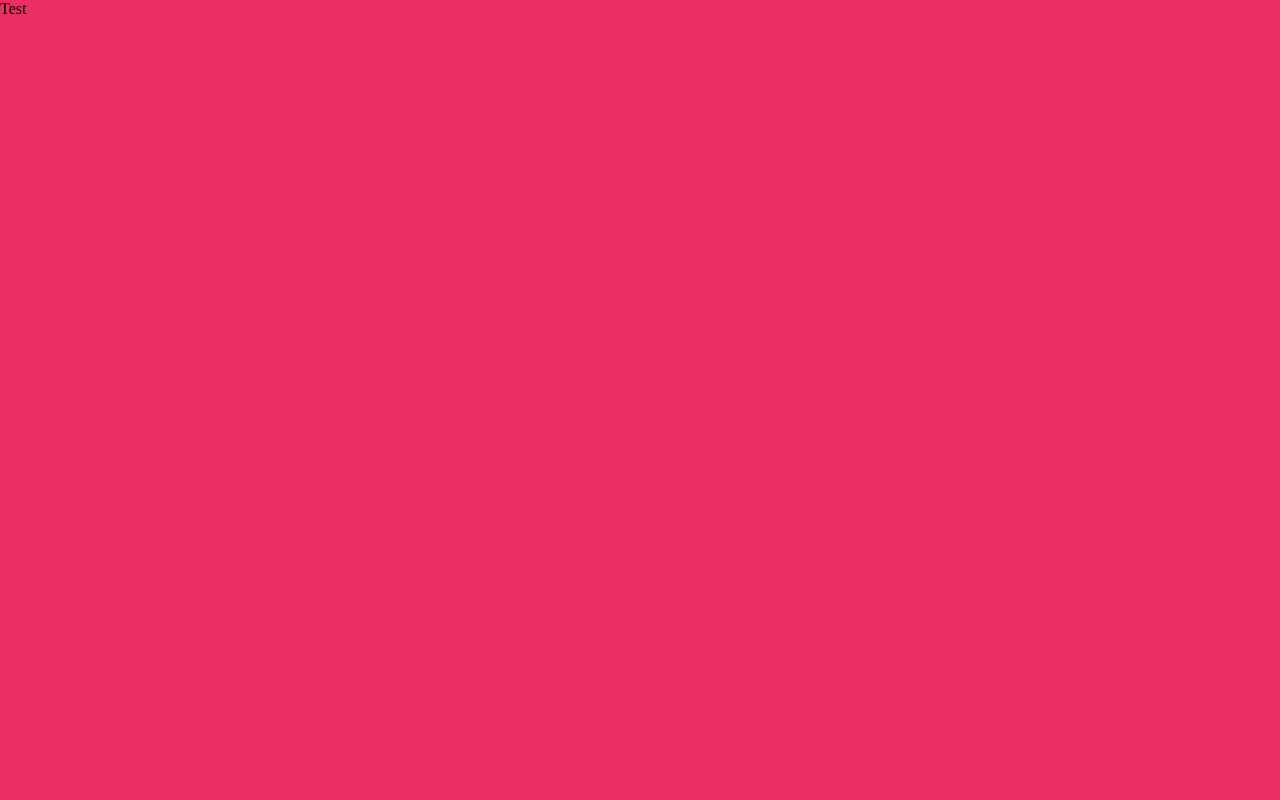
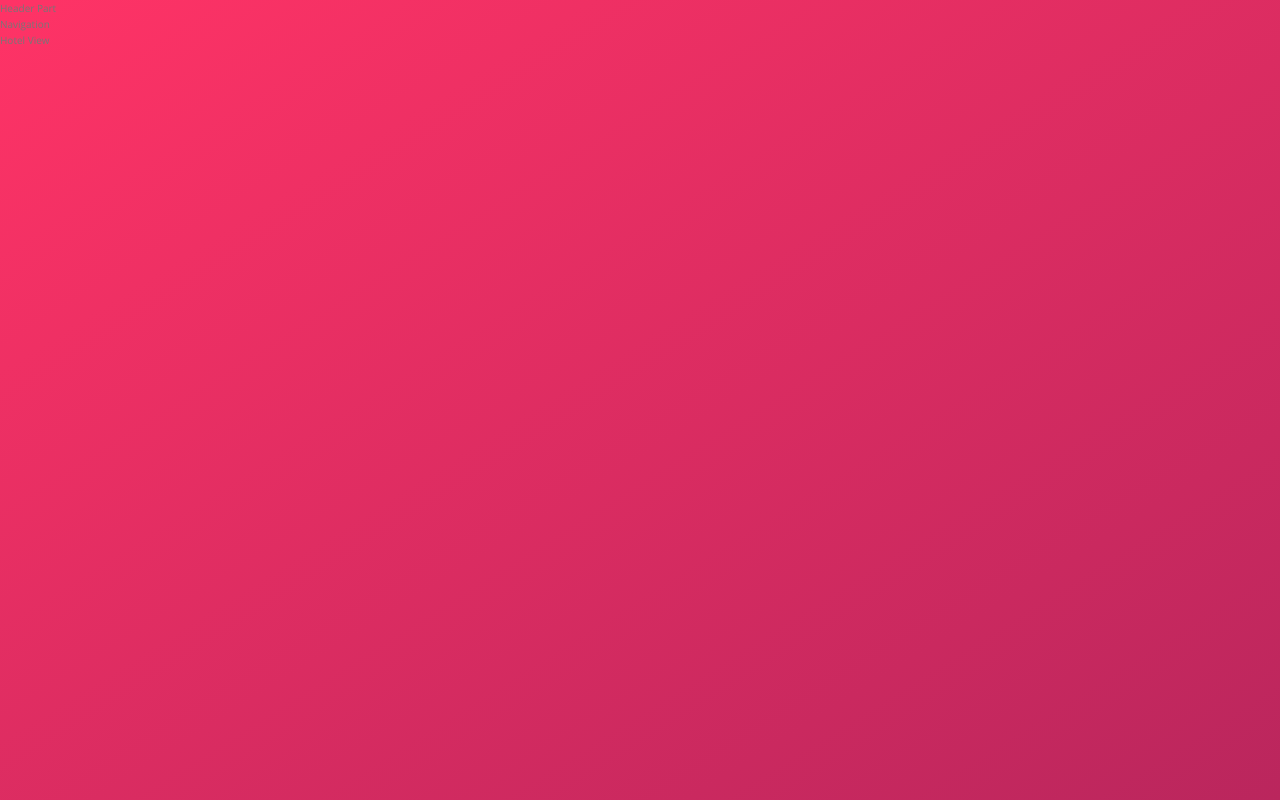
Before and after one commit to ubden/demoEzaris, a website: page index.html in a window 1280 px wide. Drawn offline with nearby package versions, Linux system fonts and the light colour scheme.

Commit message:
Defining project settings
Created some custom CSS variables, and also defined a few project settings.

```diff
--- a/index.html
+++ b/index.html
@@ -10,6 +10,20 @@
         <title>ezaris &mdash; Your all-in-one booking app</title>
     </head>
     <body>
-        Test
+
+        <div class="container">
+            <header class="header">
+                Header Part
+            </header>
+            <div class="content">
+                <nav class="sidebar">
+                    Navigation
+                </nav>
+                <main class="hotel-view">
+                    Hotel View
+                </main>
+            </div>
+        </div>
+
     </body>
 </html>
--- /dev/null
+++ b/sass/_base.scss
@@ -0,0 +1,44 @@
+:root {
+    --color-primary: #EB2F64;
+    --color-primary-light: #FF3366;
+    --color-primary-dark: #BA265D;
+
+    --color-grey-light-1: #faf9f9;
+    --color-grey-light-2: #f4f2f2;
+    --color-grey-light-3: #f0eeee;
+    --color-grey-light-4: #ccc;
+
+    --color-grey-dark-1: #333;
+    --color-grey-dark-2: #777;
+    --color-grey-dark-3: #999;
+}
+
+
+* {
+    margin: 0;
+    padding: 0;
+}
+
+*,
+*::before,
+*::after {
+    box-sizing: inherit;
+}
+
+html {
+    box-sizing: border-box;
+    font-size: 62.5%;
+}
+
+body {
+    font-family: 'Open Sans', sans-serif;
+    font-weight: 400;
+    line-height: 1.6;
+    color: var(--color-grey-dark-2);
+    background-image: linear-gradient(to right bottom, var(--color-primary-light), var(--color-primary-dark));
+    background-size: cover;
+    background-repeat: no-repeat;
+
+
+    min-height: 100vh;
+}
--- a/sass/main.scss
+++ b/sass/main.scss
@@ -1,8 +1,3 @@
-* {
-    margin: 0;
-    padding: 0;
-}
-
-body {
-    background-color: #EB2F64;
-}
+@import "base";
+@import "layout";
+@import "components";
```
Also changed, not shown: css/style.css, sass/_components.scss (added), sass/_layout.scss (added).
